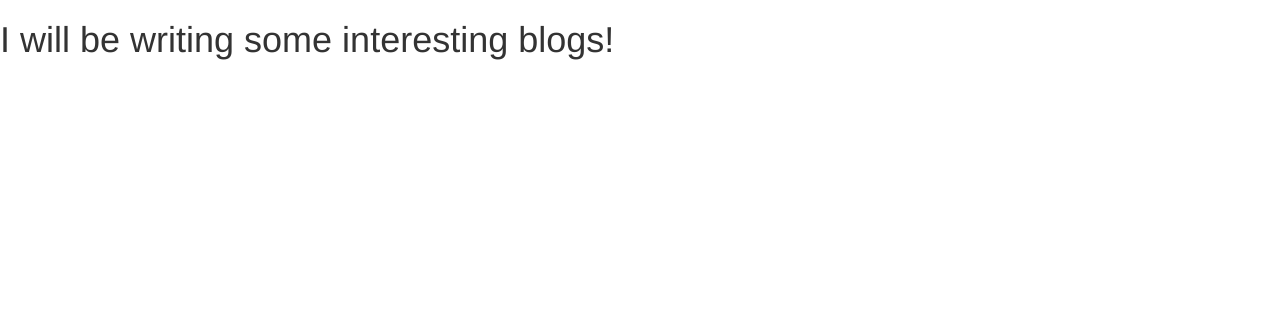
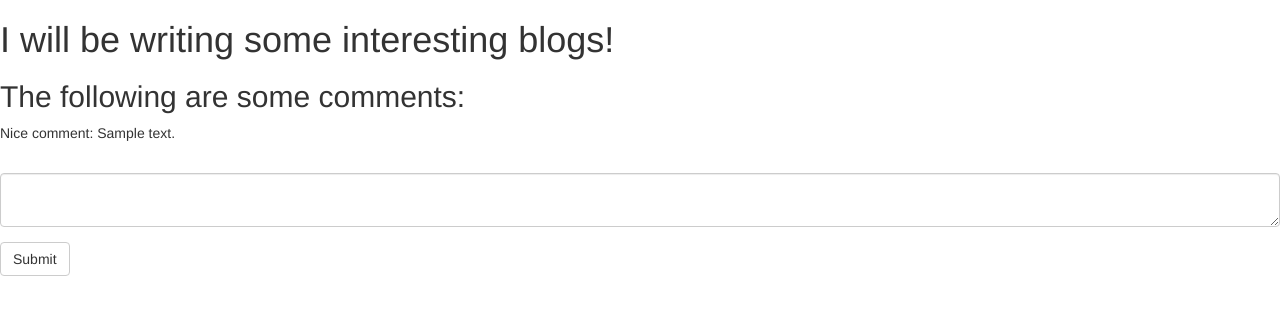
Before and after one commit to zhengxit/personal_website, a Flask app: page /blogs in a window 1280 px wide. Shown: the part 52-367 px from the top of the page. Run offline with Flask 2, Linux system fonts and the light colour scheme; tables that the repository leaves empty hold one stand-in row (values such as "Sample post"); some libraries are stand-ins or nearby versions.

Commit message:
set up comment, no connection to the post yet

```diff
--- a/main.py
+++ b/main.py
@@ -85,9 +85,21 @@ def contact_view():
     elif request.method == 'GET':
         return render_template('contact.html', form=form)
 
-@app.route('/blogs')
+@app.route('/blogs', methods=['GET', 'POST'])
 def blogs_view():
-    return render_template('blogs.html')
+    form = CommentForm()
+    if request.method == 'POST':
+        if form.validate() == False:
+            flash("All the fields are required.")
+            return render_template("blogs.html", form=form)
+        elif form.validate() == True and form.validate_on_submit():
+            comment_content = form.body.data
+            current_comment = Comment(body=comment_content, timestamp=datetime.utcnow())
+            db.session.add(current_comment)
+            return redirect(url_for('blogs_view'))
+    elif request.method == 'GET':
+        comments = Comment.query.all()
+        return render_template('blogs.html', form=form, comments=comments)
 
 @app.route('/resume')
 def resume_view():
@@ -100,4 +112,5 @@ def index():
 
 
 if __name__ == '__main__':
+    db.create_all()
     manager.run()
--- a/templates/blogs.html
+++ b/templates/blogs.html
@@ -1,5 +1,14 @@
 {% extends "base.html" %}
+{% import "bootstrap/wtf.html" as wtf %}
 
 {% block content %}
 <h1>I will be writing some interesting blogs!</h1>
+
+<h2>The following are some comments: </h2>
+{% for comment in comments %}
+    <p>Nice comment: {{ comment.body }} </p>
+{% endfor %}
+
+{{ wtf.quick_form(form) }}
+
 {% endblock %}
```
